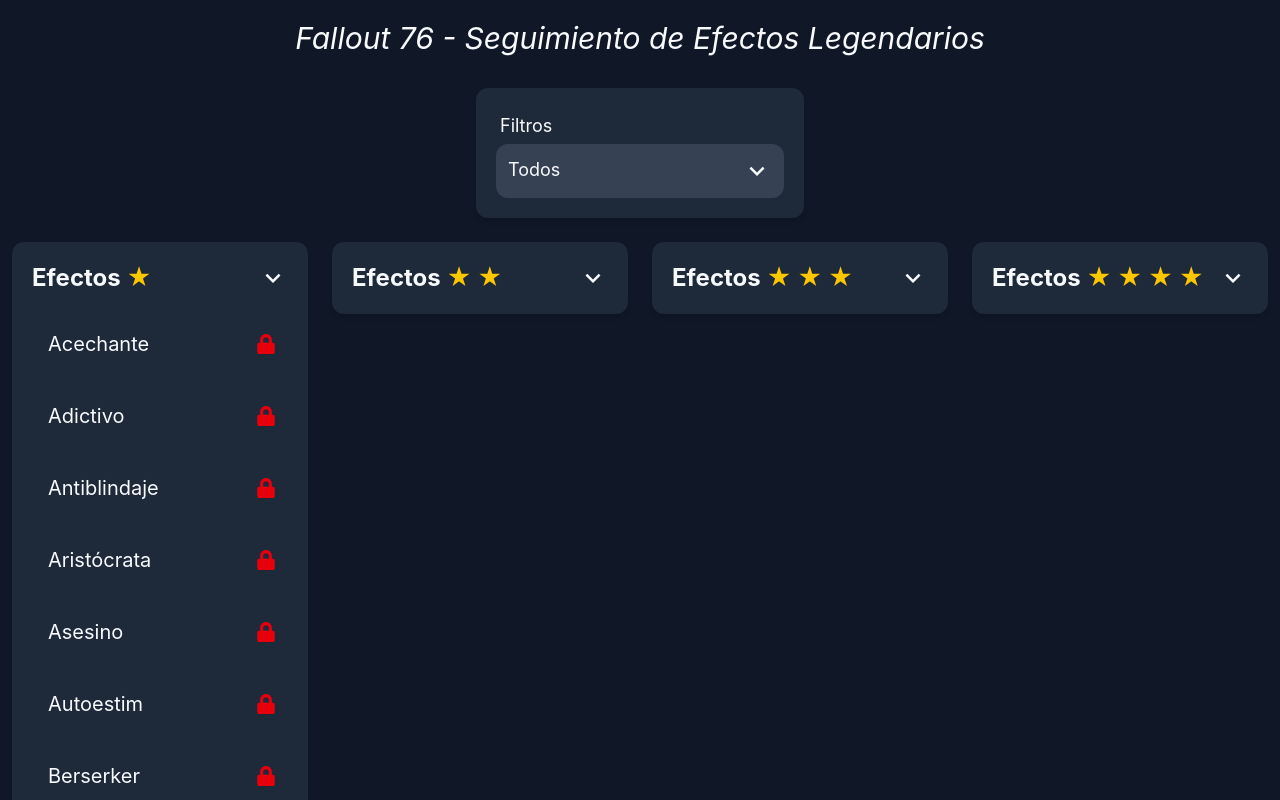
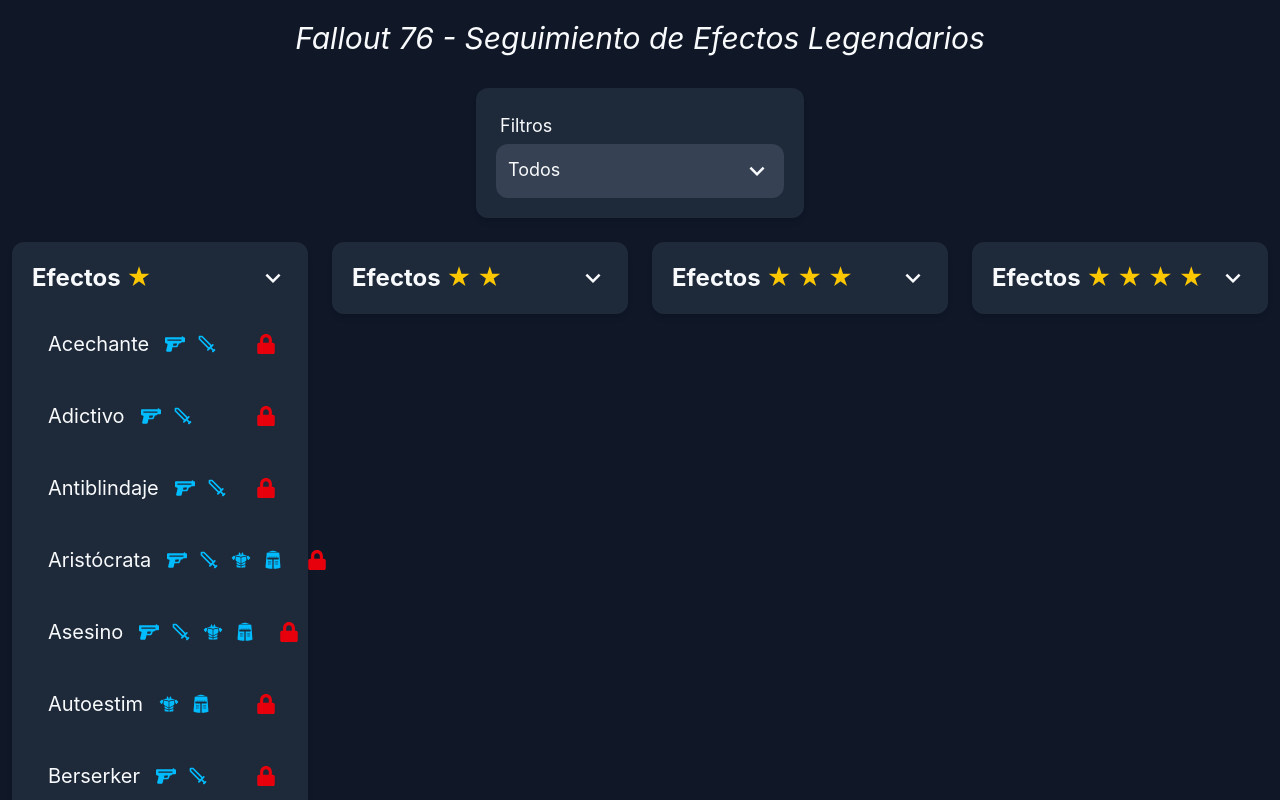
Before and after one commit to oscarmumm/fo76-legendary-tracker, a React (Vite) app: page / in a window 1280 px wide. Both pictures are taken after a click on the button 273 px from the left and 278 px from the top of the page. Shown: the top 800 px of the page. Built offline with nearby package versions, Linux system fonts and the light colour scheme.

Commit message:
basic functionality complete

```diff
--- a/src/App.tsx
+++ b/src/App.tsx
@@ -5,13 +5,12 @@
 import { AnimatePresence, motion } from 'motion/react';
 // ICONS
 import { MdKeyboardArrowDown } from 'react-icons/md';
-import { FaMagnifyingGlass } from 'react-icons/fa6';
+// import { FaMagnifyingGlass } from 'react-icons/fa6';
 import { FaUnlock, FaLock, FaRadiation } from 'react-icons/fa';
 import { IoMdPerson } from 'react-icons/io';
 import { FaGun } from 'react-icons/fa6';
 import { LuSword } from 'react-icons/lu';
-import { GiChestArmor } from 'react-icons/gi';
-import { GiShoulderArmor } from 'react-icons/gi';
+import { GiBlackKnightHelm, GiShoulderArmor } from 'react-icons/gi';
 
 const filterListAnimation = {
     visible: {
@@ -204,14 +203,14 @@
                                         className='p-3 cursor-pointer flex items-center hover:bg-gray-500 rounded-xl'
                                         onClick={filterByArmor}
                                     >
-                                        <GiChestArmor />
+                                        <GiShoulderArmor />
                                         <span className='ml-3'>Armaduras</span>
                                     </li>
                                     <li
                                         className='p-3 cursor-pointer flex items-center hover:bg-gray-500 rounded-xl'
                                         onClick={filterByPowerArmor}
                                     >
-                                        <GiShoulderArmor />
+                                        <GiBlackKnightHelm />
                                         <span className='ml-3'>
                                             Servoarmaduras
                                         </span>
--- a/src/components/LegendaryEffectItem.tsx
+++ b/src/components/LegendaryEffectItem.tsx
@@ -1,11 +1,24 @@
-import { useState } from 'react';
+import { useState, type JSX } from 'react';
 import type { LegendaryEffect } from '../types';
 import { FaUnlock, FaLock } from 'react-icons/fa';
+import { FaGun } from 'react-icons/fa6';
+import { LuSword } from 'react-icons/lu';
+import { GiShoulderArmor, GiBlackKnightHelm } from 'react-icons/gi';
 
 type LegendaryEffectItemProps = {
     effect: LegendaryEffect;
     toggleUnlockedEffect: (id: string) => void;
     key: string;
+};
+
+const categoryIcons: Record<
+    'ranged' | 'melee' | 'armor' | 'power armor',
+    JSX.Element
+> = {
+    melee: <LuSword />,
+    ranged: <FaGun />,
+    armor: <GiShoulderArmor />,
+    'power armor': <GiBlackKnightHelm />,
 };
 
 export const LegendaryEffectItem = ({
@@ -18,27 +31,30 @@
     };
 
     return (
-        <li key={effect.id} className='flex flex-col mt-3'>
-            <div className='flex justify-between'>
+        <li key={effect.id} className="flex flex-col mt-3">
+            <div className="flex justify-between">
                 <div
                     onClick={toggleDescription}
-                    className='p-3 flex items-center cursor-pointer rounded-xl hover:bg-gray-700'
-                >
-                    <span className='p-1 hover:bg-gray-700'>{effect.name}</span>
+                    className="p-3 flex items-center cursor-pointer rounded-xl hover:bg-gray-700">
+                    <span className="p-1 hover:bg-gray-700">{effect.name}</span>
+                    <div className='flex'>
+                        {effect.category.map((cat) => (
+                            <span className='ml-3 text-sky-400'>{categoryIcons[cat]}</span>
+                        ))}
+                    </div>
                 </div>
                 <button
-                    className='p-3 cursor-pointer rounded-xl hover:scale-125 hover:bg-gray-700'
-                    onClick={() => toggleUnlockedEffect(effect.id)}
-                >
+                    className="p-3 cursor-pointer rounded-xl hover:scale-125 hover:bg-gray-700"
+                    onClick={() => toggleUnlockedEffect(effect.id)}>
                     {effect.unlocked ? (
-                        <FaUnlock className='text-green-500' />
+                        <FaUnlock className="text-green-500" />
                     ) : (
-                        <FaLock className='text-red-600' />
+                        <FaLock className="text-red-600" />
                     )}
                 </button>
             </div>
             {open && (
-                <p className='p-3 text-base italic text-gray-200 bg-gray-700 rounded-bl-lg rounded-br-lg'>
+                <p className="p-3 text-base italic text-gray-200 bg-gray-700 rounded-xl">
                     {effect.description}
                 </p>
             )}
```
